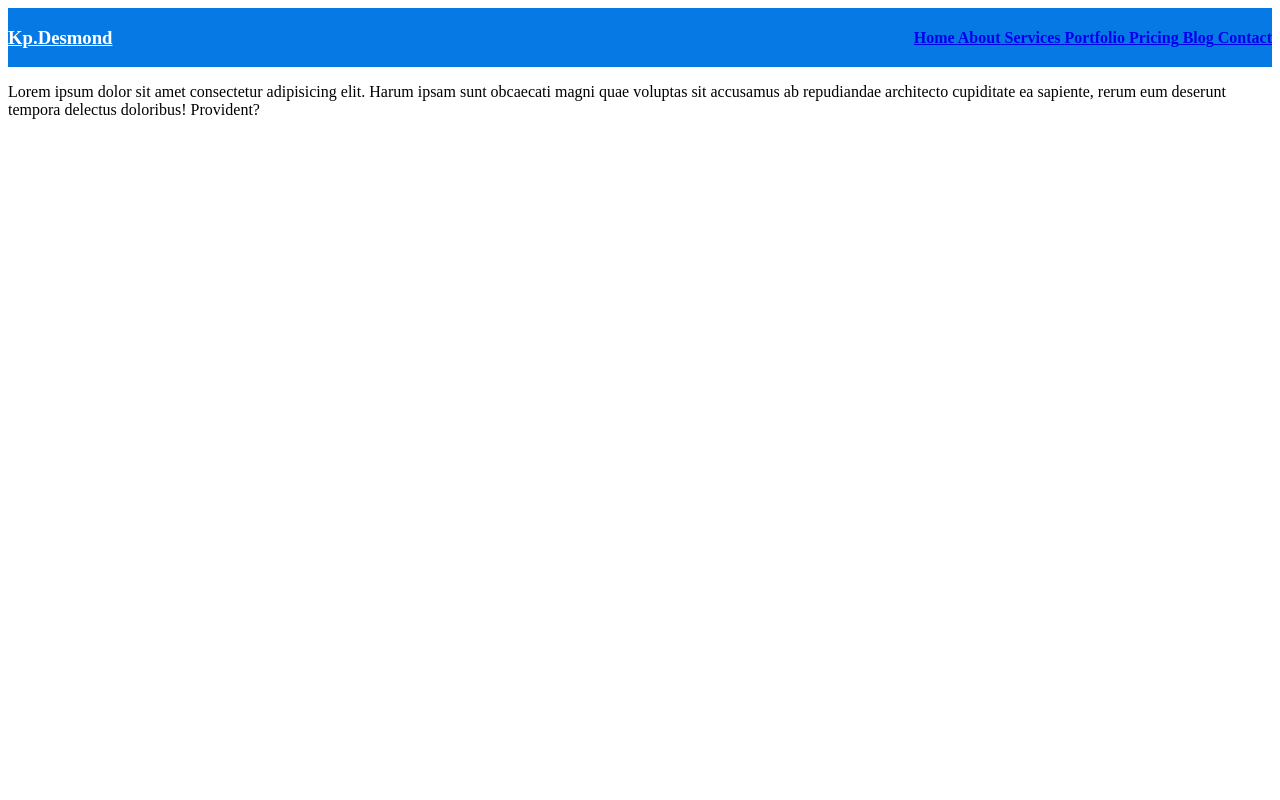
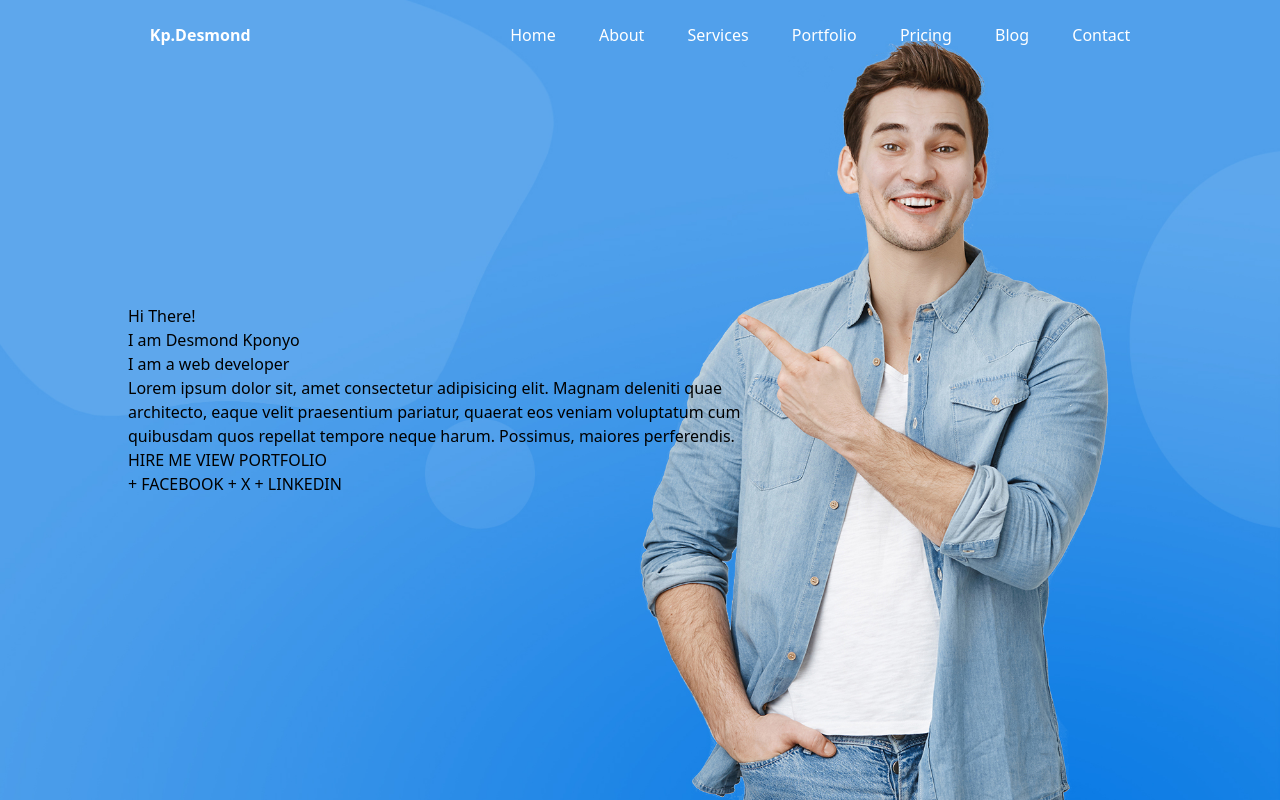
Before and after one commit to Deslinc/portfolio, a plain HTML site: page index.html in a window 1280 px wide. Drawn offline with nearby package versions, Linux system fonts and the light colour scheme.

Commit message:
started the her section

```diff
--- a/index.html
+++ b/index.html
@@ -4,6 +4,7 @@
     <meta charset="UTF-8">
     <meta name="viewport" content="width=device-width, initial-scale=1.0">
     <title>portfolio</title>
+     <script src="https://cdn.jsdelivr.net/npm/@tailwindcss/browser@4"></script>
     <link rel="stylesheet" href="./styles/index.css">
 </head>
 <body>
@@ -13,7 +14,7 @@
                 <h3><b>Kp.Desmond</b></h3>
             </a>
         </div>
-        <div>
+        <div class="nav-items">
             <a href="#" class="text-bold">
                 <span>Home</span>
             </a>
@@ -37,6 +38,33 @@
             </a>
         </div>
     </nav>
-    <p>Lorem ipsum dolor sit amet consectetur adipisicing elit. Harum ipsam sunt obcaecati magni quae voluptas sit accusamus ab repudiandae architecto cupiditate ea sapiente, rerum eum deserunt tempora delectus doloribus! Provident?</p>
+    <section class="hero">
+        <div class="hero-content">
+        <p>Hi There!</p>
+        <h1>I am Desmond Kponyo</h1>
+        <h1>I am a web developer</h1>
+        <p class="bio">Lorem ipsum dolor sit, amet consectetur adipisicing elit. Magnam deleniti quae architecto, eaque velit praesentium pariatur, quaerat eos veniam voluptatum cum quibusdam quos repellat tempore neque harum. Possimus, maiores perferendis.</p>
+        <div>
+            <a href="#">
+                <button>HIRE ME</button>
+            </a>
+           <a href="#">
+            <button>VIEW PORTFOLIO</button>
+        </a>
+        </div>
+        <div>
+            <a href="#">
+                <span>+ FACEBOOK</span>
+            </a>
+            <a href="#">
+                <span>+ X</span>
+            </a>
+
+            <a href="#">
+                <span>+ LINKEDIN</span>
+            </a>
+        </div>
+    </div>
+    </section>
 </body>
 </html>
--- a/styles/index.css
+++ b/styles/index.css
@@ -1,15 +1,49 @@
 nav{
-    background-color: #0779E4;
+    /* background-color: #0779E4; */
+    background-color: transparent;
     display: flex;
     flex-direction: row;
+    align-items: center;
+    justify-content: space-around;
+    padding: 0 20px;
+    height: 70px;
+    position: fixed;
+    right: 0;
+    left: 0;
+
+}
+
+
+.text-white {
+    color: white;
+    font-weight: bold;
+}
+
+.nav-items {
+    width: 50%;
+    flex-direction: row;
+    display: flex;
     justify-content: space-between;
+}
+.hero {
+    background-image: url(../images/asset\ 0.jpeg);
+    height: 100vh;
+    background-size: cover;
+    display: flex;
+    flex-direction: row;
+    justify-content: space-evenly;
     align-items: center;
 }
 
-.text-white {
+.hero-content{
+    width: 80%;
+
+}
+.bio{
+    width: 60%;
+
+}
+.text-bold {
     color: white;
+
 }
-
-.text-bold {
-    font-weight: bold;
-}
```
Also changed, not shown: images/asset 0.jpeg (added), images/asset 1.jpeg (added), images/asset 10.jpeg (added), images/asset 11.jpeg (added), images/asset 12.jpeg (added), images/asset 13.jpeg (added), images/asset 17.jpeg (added), images/asset 2.jpeg (added), images/asset 3.jpeg (added), images/asset 4.jpeg (added), images/asset 5.jpeg (added), images/asset 6.jpeg (added), images/asset 7.jpeg (added), images/asset 8.jpeg (added), 1 more files.
